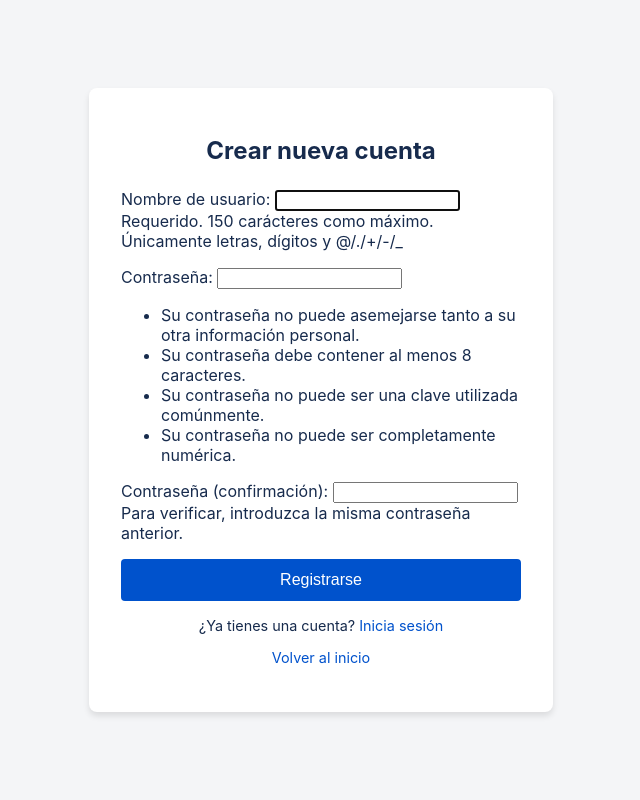
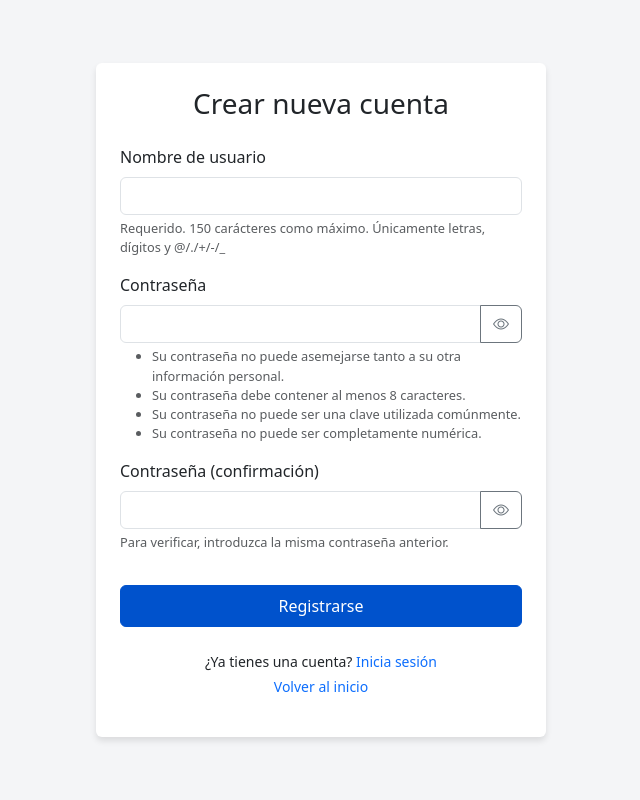
Before and after one commit to Adelasantos12/POS_AB, a Django app: page /signup/ in a window 1280 px wide. Shown: the whole page, without its empty margins (319-959 px from the left). Run offline with Django 5.2, Linux system fonts and the light colour scheme; parts of the project's set-up code (start-up, migrations or seed data) failed here and were passed over.

Commit message:
Fix deployment, enable registration with password toggle, RBAC, and AI proposals.
- Resolved 500 errors by fixing Procfile (migrations) and settings (STATICFILES_STORAGE, CSRF).
- Implemented user registration with a Bootstrap 5 UI and a show/hide password toggle.
- Established a Role-Based Access Control (RBAC) system with 'Administrador' and 'Vendedor' groups.
- Added models for Cliente, Venta, ItemVenta, and Pedido to support POS operations.
- Automatically assign the 'Vendedor' role to new signups.
- Included AI_PROPOSALS.md with research on potential AI integrations.
- Updated admin.py to manage the new models.

```diff
--- a/boutique/templates/boutique/signup.html
+++ b/boutique/templates/boutique/signup.html
@@ -4,69 +4,93 @@
     <meta charset="UTF-8">
     <meta name="viewport" content="width=device-width, initial-scale=1.0">
     <title>Registro - Adelé Boutique POS</title>
+    <!-- Bootstrap 5 CSS -->
+    <link href="https://cdn.jsdelivr.net/npm/bootstrap@5.3.0/dist/css/bootstrap.min.css" rel="stylesheet">
+    <!-- Bootstrap Icons -->
+    <link rel="stylesheet" href="https://cdn.jsdelivr.net/npm/bootstrap-icons@1.11.1/font/bootstrap-icons.css">
     <style>
         body {
-            font-family: -apple-system, BlinkMacSystemFont, "Segoe UI", Roboto, "Helvetica Neue", Arial, sans-serif;
-            display: flex;
-            justify-content: center;
-            align-items: center;
-            height: 100vh;
-            margin: 0;
             background-color: #f4f5f7;
             color: #172b4d;
+            height: 100vh;
+            display: flex;
+            align-items: center;
+            justify-content: center;
         }
-        .container {
-            background-color: white;
-            padding: 2rem;
-            border-radius: 8px;
+        .card {
+            width: 100%;
+            max-width: 450px;
+            border: none;
             box-shadow: 0 4px 6px rgba(0,0,0,0.1);
-            width: 100%;
-            max-width: 400px;
         }
-        h1 {
-            font-size: 1.5rem;
-            margin-bottom: 1.5rem;
-            text-align: center;
+        .btn-primary {
+            background-color: #0052cc;
+            border-color: #0052cc;
         }
-        form p {
-            margin-bottom: 1rem;
+        .btn-primary:hover {
+            background-color: #007bff;
+            border-color: #007bff;
         }
-        button {
-            width: 100%;
-            padding: 0.75rem;
-            background-color: #0052cc;
-            color: white;
-            border: none;
-            border-radius: 4px;
-            font-size: 1rem;
-            cursor: pointer;
-        }
-        button:hover {
-            background-color: #007bff;
-        }
-        .login-link {
-            text-align: center;
-            margin-top: 1rem;
-            font-size: 0.9rem;
-        }
-        a {
-            color: #0052cc;
-            text-decoration: none;
+        .form-text {
+            font-size: 0.8rem;
         }
     </style>
 </head>
 <body>
-    <div class="container">
-        <h1>Crear nueva cuenta</h1>
+    <div class="card p-4">
+        <h1 class="h3 mb-4 text-center">Crear nueva cuenta</h1>
         <form method="post">
             {% csrf_token %}
-            {{ form.as_p }}
-            <button type="submit">Registrarse</button>
+
+            {% for field in form %}
+                <div class="mb-3">
+                    <label for="{{ field.id_for_label }}" class="form-label">{{ field.label }}</label>
+
+                    {% if "password" in field.name %}
+                        <div class="input-group">
+                            <input type="password" name="{{ field.html_name }}" class="form-control" id="{{ field.id_for_label }}" required>
+                            <button class="btn btn-outline-secondary toggle-password" type="button">
+                                <i class="bi bi-eye"></i>
+                            </button>
+                        </div>
+                    {% else %}
+                        {{ field.errors }}
+                        <input type="{{ field.field.widget.input_type|default:'text' }}" name="{{ field.html_name }}" class="form-control" id="{{ field.id_for_label }}" value="{{ field.value|default:'' }}" required>
+                    {% endif %}
+
+                    {% if field.help_text %}
+                        <div class="form-text">{{ field.help_text|safe }}</div>
+                    {% endif %}
+                </div>
+            {% endfor %}
+
+            <button type="submit" class="btn btn-primary w-100 py-2 mt-3">Registrarse</button>
         </form>
-        <div class="login-link">
-            <p>¿Ya tienes una cuenta? <a href="/admin/login/">Inicia sesión</a></p>
-            <p><a href="{% url 'index' %}">Volver al inicio</a></p>
+
+        <div class="text-center mt-4 small">
+            <p class="mb-1">¿Ya tienes una cuenta? <a href="/admin/login/" class="text-decoration-none">Inicia sesión</a></p>
+            <p><a href="{% url 'index' %}" class="text-decoration-none">Volver al inicio</a></p>
         </div>
     </div>
+
+    <!-- JavaScript para alternar visibilidad de contraseña -->
+    <script>
+        document.querySelectorAll('.toggle-password').forEach(button => {
+            button.addEventListener('click', function() {
+                const input = this.previousElementSibling;
+                const icon = this.querySelector('i');
+
+                if (input.type === 'password') {
+                    input.type = 'text';
+                    icon.classList.remove('bi-eye');
+                    icon.classList.add('bi-eye-slash');
+                } else {
+                    input.type = 'password';
+                    icon.classList.remove('bi-eye-slash');
+                    icon.classList.add('bi-eye');
+                }
+            });
+        });
+    </script>
 </body>
 </html>
```
